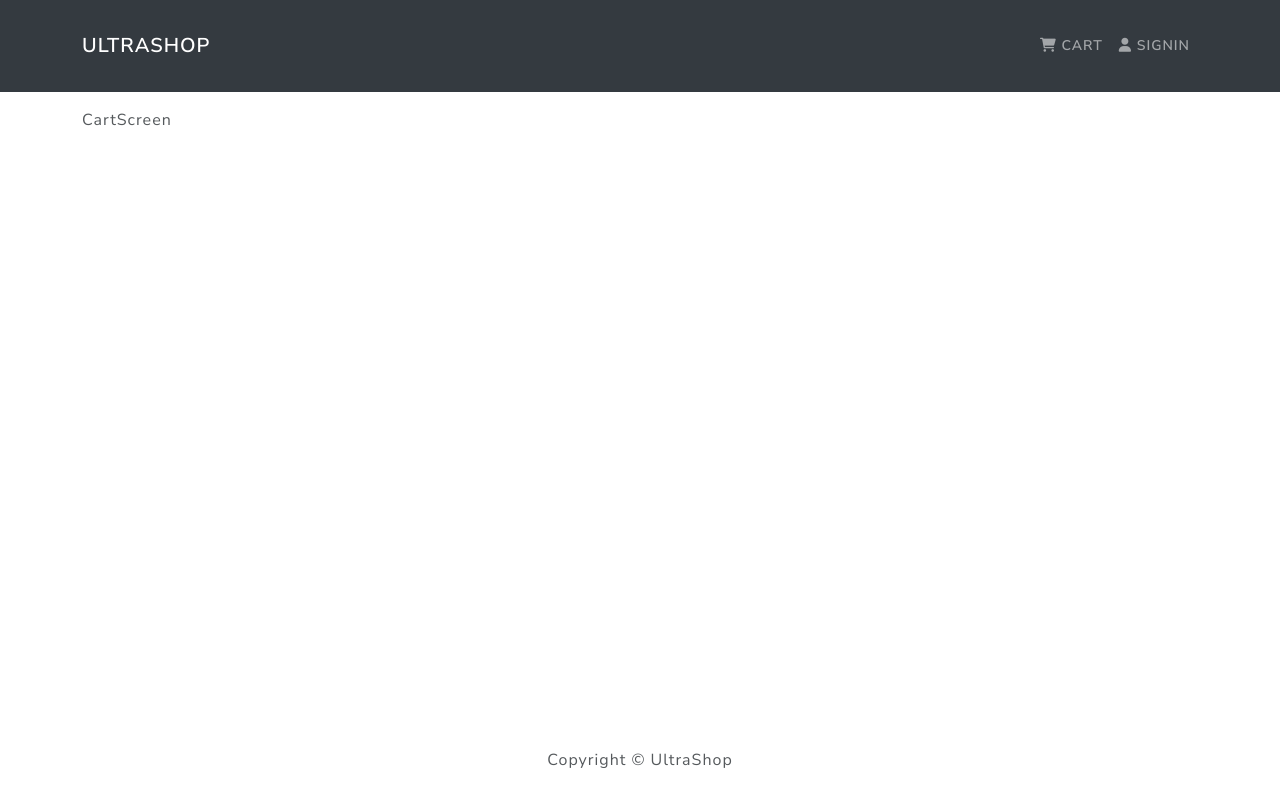
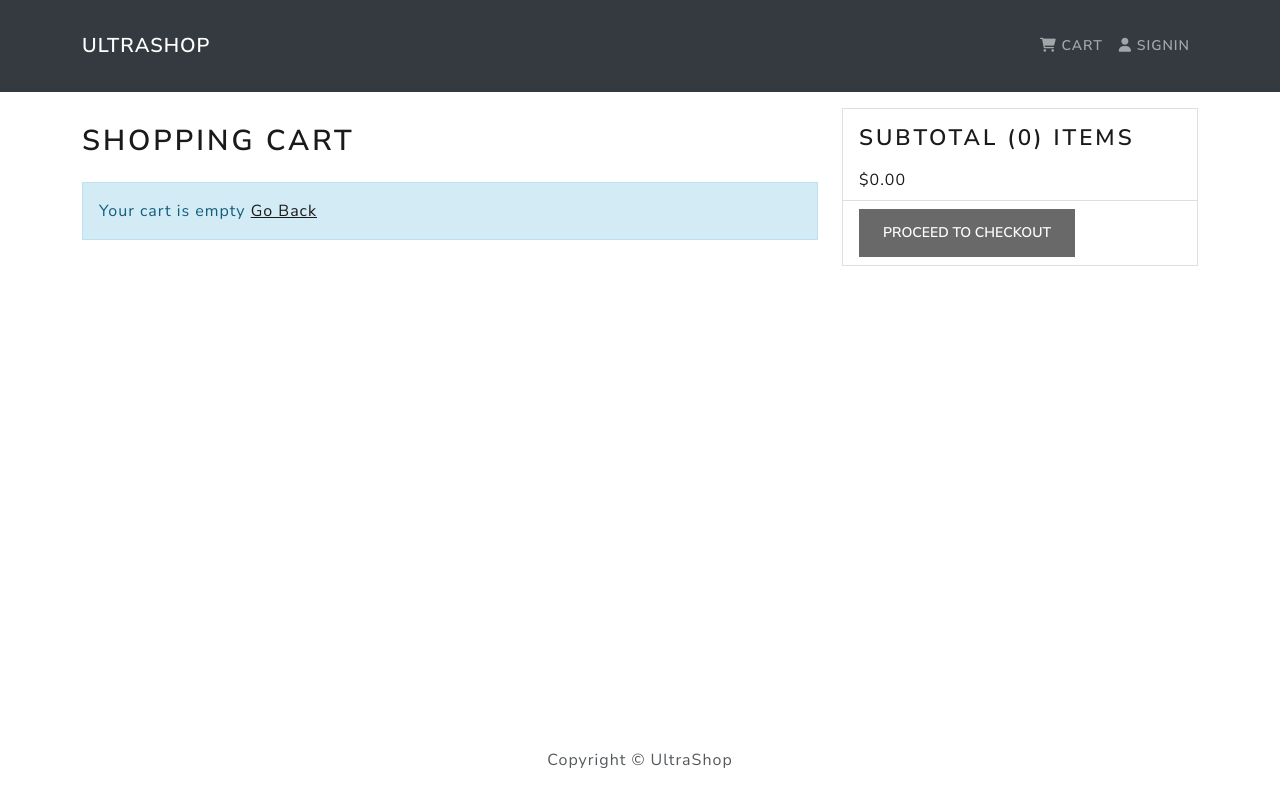
Before and after one commit to demola07/ultraShop, a React (Create React App) app in the folder frontend/: page /cart/1 in a window 1280 px wide. Built offline with nearby package versions, Linux system fonts and the light colour scheme.

Commit message:
implement add to cart functionality, reducer, actions and action creators, display cart items in cart screen

```diff
--- a/frontend/src/actions/cartActions.js
+++ b/frontend/src/actions/cartActions.js
@@ -1,8 +1,8 @@
 import axios from 'axios'
-import { CART_ADD_ITEM } from '../constants/cartConstants'
+import { CART_ADD_ITEM, CART_REMOVE_ITEM } from '../constants/cartConstants'
 
 export const addToCart = (id, qty) => async (dispatch, getState) => {
-	const { data } = await axios.get(`api/products/${id}`)
+	const { data } = await axios.get(`/api/products/${id}`)
 
 	dispatch({
 		type: CART_ADD_ITEM,
@@ -18,3 +18,12 @@
 
 	localStorage.setItem('cartItems', JSON.stringify(getState().cart.cartItems))
 }
+
+export const removeFromCart = (id) => (dispatch, getState) => {
+	dispatch({
+		type: CART_REMOVE_ITEM,
+		payload: id,
+	})
+
+	localStorage.setItem('cartItems', JSON.stringify(getState().cart.cartItems))
+}
--- a/frontend/src/index.css
+++ b/frontend/src/index.css
@@ -6,6 +6,15 @@
     padding: 1rem 0;
 }
 
+h1 {
+    font-size: 1.8rem;
+    padding: 1rem 0;
+}
+h2 {
+    font-size: 1.4rem;
+    padding: 0.5rem 0;
+}
+
 .rating span {
     margin: 0.1rem;
 }
--- a/frontend/src/screens/CartScreen.js
+++ b/frontend/src/screens/CartScreen.js
@@ -1,7 +1,118 @@
-import React from 'react'
+import React, { useEffect } from 'react'
+import { Link, useParams, useNavigate, useLocation } from 'react-router-dom'
+import { useDispatch, useSelector } from 'react-redux'
+import { Row, Col, ListGroup, Image, Form, Button, Card } from 'react-bootstrap'
+
+import Message from '../components/Message'
+import { addToCart, removeFromCart } from '../actions/cartActions'
 
 const CartScreen = () => {
-	return <div>CartScreen</div>
+	const params = useParams()
+	const location = useLocation()
+	const dispatch = useDispatch()
+	const navigate = useNavigate()
+
+	// const productId = params.id
+	// const qty = Number(new URLSearchParams(location.search).get('qty') ?? 1)
+
+	const cart = useSelector((state) => state.cart)
+
+	const { cartItems } = cart
+
+	// useEffect(() => {
+	// 	if (productId) {
+	// 		dispatch(addToCart(productId, qty))
+	// 	}
+	// }, [dispatch, productId, qty])
+
+	const removeFromCartHandler = (id) => {
+		dispatch(removeFromCart(id))
+	}
+
+	const checkoutHandler = () => {
+		navigate('/login?redirect=shipping')
+	}
+
+	return (
+		<Row>
+			<Col md={8}>
+				<h1>Shopping Cart</h1>
+				{cartItems.length === 0 ? (
+					<Message>
+						Your cart is empty <Link to='/'>Go Back</Link>
+					</Message>
+				) : (
+					<ListGroup variant='flush'>
+						{cartItems.map((item) => (
+							<ListGroup.Item key={item.product}>
+								<Row>
+									<Col md={2}>
+										<Image src={item.image} alt={item.name} fluid rounded />
+									</Col>
+									<Col md={3}>
+										<Link to={`/product/${item.product}`}>{item.name}</Link>
+									</Col>
+									<Col md={2}>${item.price}</Col>
+									<Col md={2}>
+										<Form.Control
+											as='select'
+											value={item.qty}
+											onChange={(e) =>
+												dispatch(
+													addToCart(item.product, Number(e.target.value))
+												)
+											}
+										>
+											{[...Array(item.countInStock).keys()].map((x) => (
+												<option key={x + 1} value={x + 1}>
+													{x + 1}
+												</option>
+											))}
+										</Form.Control>
+									</Col>
+									<Col md={2}>
+										<Button
+											type='button'
+											variant='light'
+											onClick={() => removeFromCartHandler(item.product)}
+										>
+											<i className='fas fa-trash'></i>
+										</Button>
+									</Col>
+								</Row>
+							</ListGroup.Item>
+						))}
+					</ListGroup>
+				)}
+			</Col>
+			<Col md={4}>
+				<Card>
+					<ListGroup variant='flush'>
+						<ListGroup.Item>
+							<h2>
+								Subtotal ({cartItems.reduce((acc, item) => acc + item.qty, 0)})
+								items
+							</h2>
+							$
+							{cartItems
+								.reduce((acc, item) => acc + item.qty * item.price, 0)
+								.toFixed(2)}
+						</ListGroup.Item>
+						<ListGroup.Item>
+							<Button
+								type='button'
+								className='btn-block'
+								disabled={cartItems.length === 0}
+								onClick={checkoutHandler}
+							>
+								Proceed To Checkout
+							</Button>
+						</ListGroup.Item>
+					</ListGroup>
+				</Card>
+			</Col>
+		</Row>
+	)
 }
 
 export default CartScreen
--- a/frontend/src/screens/ProductScreen.js
+++ b/frontend/src/screens/ProductScreen.js
@@ -7,6 +7,7 @@
 import Loader from '../components/Loader'
 
 import { listProductDetails } from '../actions/productActions'
+import { addToCart } from '../actions/cartActions'
 
 const ProductScreen = () => {
 	const [qty, setQty] = useState(1)
@@ -22,7 +23,11 @@
 	}, [dispatch, params.id])
 
 	const addToCartHandler = () => {
-		navigate(`/cart/${params.id}?qty=${qty}`)
+		// navigate(`/cart/${params.id}?qty=${qty}`)
+
+		dispatch(addToCart(product._id, qty))
+		navigate('/cart')
+		// props.history.push('/cart')
 	}
 
 	return (
```
